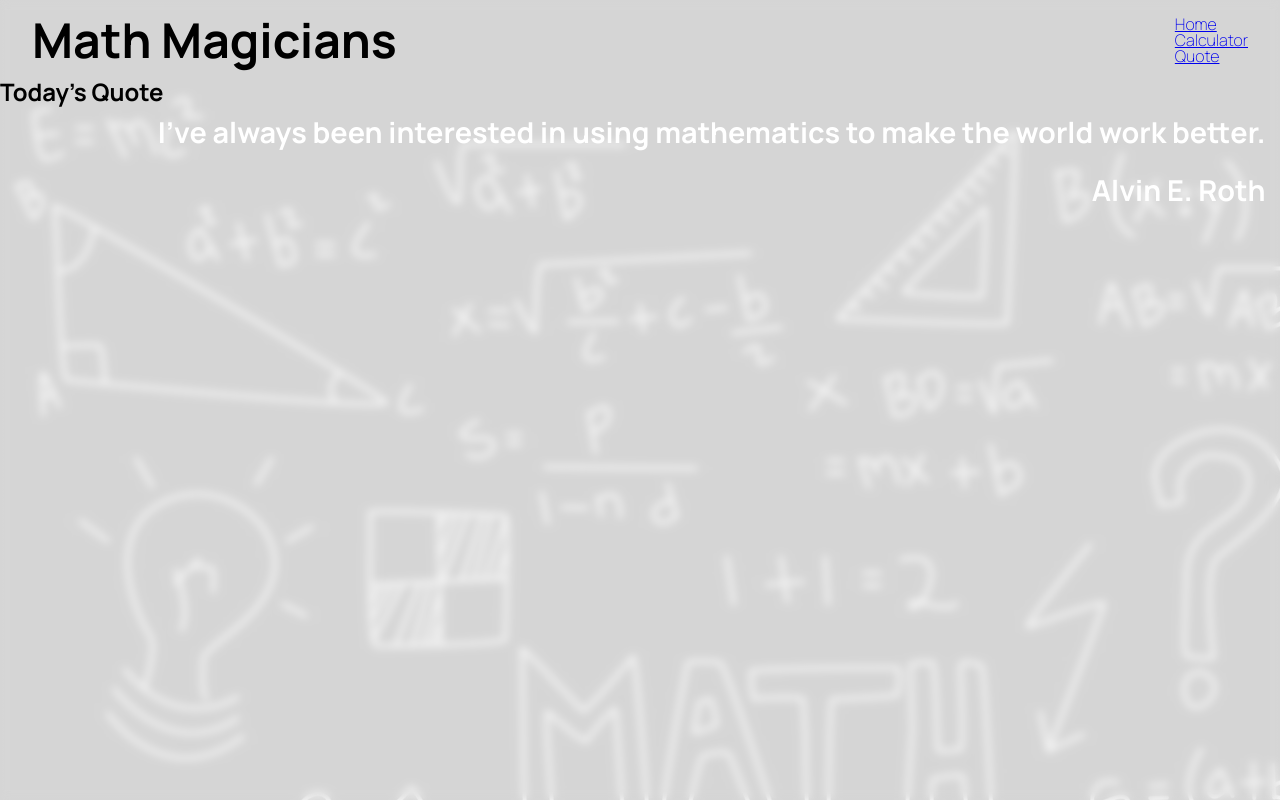
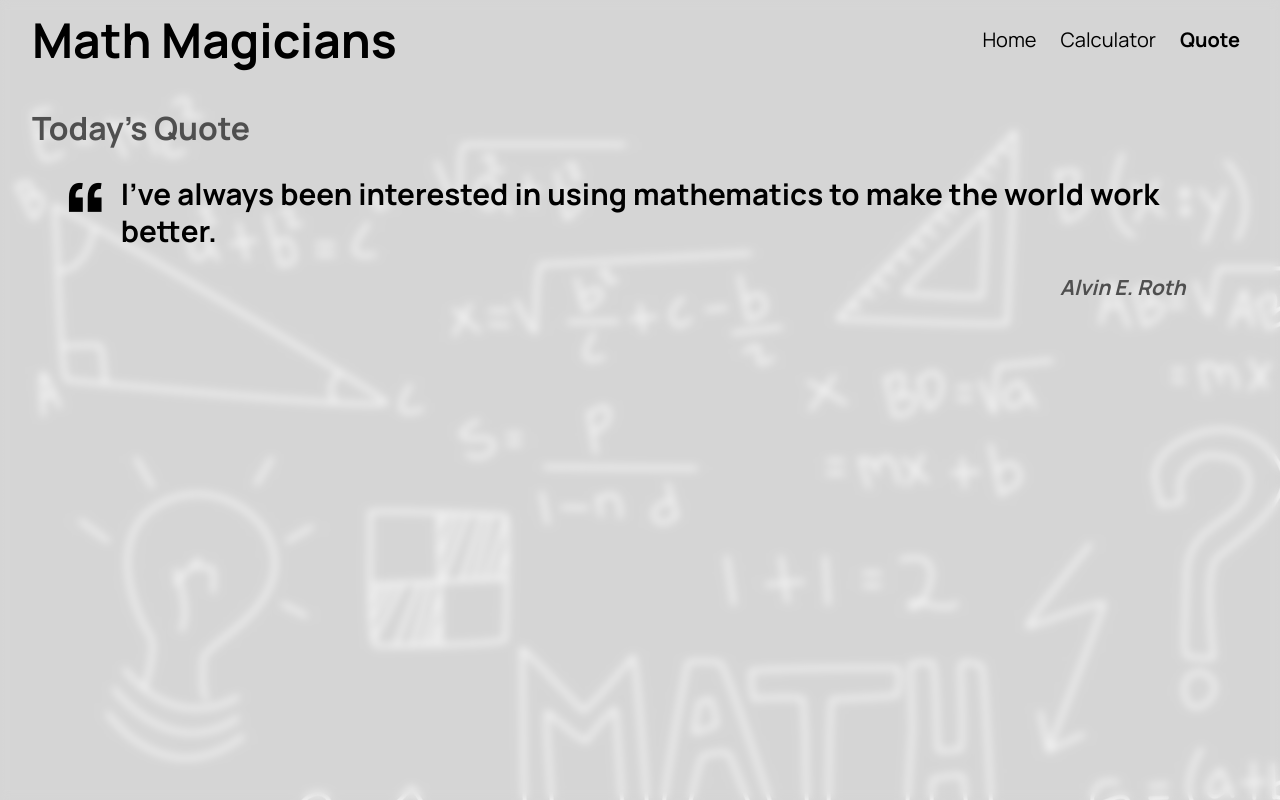
Before and after one commit to luigirazum/mv-math-magicians, a React (Create React App) app: page /quote in a window 1280 px wide. Built offline with nearby package versions, Linux system fonts and the light colour scheme.

Commit message:
Add style to the whole site.

```diff
--- a/src/assets/styles/index.css
+++ b/src/assets/styles/index.css
@@ -7,6 +7,7 @@
   --regular-fw: 400;
   --bold-fw: 700;
 }
+
 /* basic resets */
 *,
 *::after,
@@ -18,15 +19,88 @@
 }
 
 body {
-  background-color: #f0f0f0;
   width: 100vw;
   height: 100vh;
-  background: center
-              no-repeat
-              linear-gradient(rgba(245, 245, 245, 0.85),
-              rgba(245, 245, 245, 0.85)),
-              url(../imgs/bg/math_magicians_bg.jpg);
+  background:
+    center
+    no-repeat
+    linear-gradient(
+      rgba(245, 245, 245, 0.85),
+      rgba(245, 245, 245, 0.85)
+    ),
+    url(../imgs/bg/math_magicians_bg.jpg);
   backdrop-filter: blur(4px);
   font-family: 'Manrope', sans-serif;
   font-weight: var(--light-fw);
 }
+
+.active {
+  font-weight: var(--bold-fw);
+}
+
+.layout {
+  margin: 1em auto;
+  padding: 1em 2em;
+}
+
+.subtitle {
+  color: #4f4f4f;
+  font-size: 2rem;
+  margin-bottom: 0.5em;
+}
+
+.layout p {
+  color: initial;
+  text-align: justify;
+  padding: 0.5em 1em;
+  font-size: 1.3rem;
+  line-height: 1.25;
+}
+
+.layout .quote,
+.layout .author {
+  padding: 0.5em 3em;
+}
+
+.layout .quote {
+  font-size: 1.85rem;
+}
+
+.layout .author {
+  font-style: italic;
+  color: #4f4f4f;
+  text-align: end;
+}
+
+blockquote::before {
+  position: absolute;
+  left: 0.25em;
+  top: 0.05em;
+  content: open-quote;
+}
+
+blockquote {
+  position: relative;
+  font-weight: var(--bold-fw);
+  font-size: 7rem;
+  quotes: "“" "”" "‘" "’";
+}
+
+.layout.calculator {
+  display: flex;
+  justify-content: space-between;
+  flex: 1 0;
+}
+
+.layout.calculator .intro {
+  width: 45%;
+}
+
+.layout.calculator .Calculator {
+  padding: 2em 3.5em;
+}
+
+.layout .display p {
+  align-self: center;
+  text-align: end;
+}
--- a/src/components/Calculator.css
+++ b/src/components/Calculator.css
@@ -15,8 +15,6 @@ button,
 }
 
 .Calculator {
-  margin: 0 auto;
-  max-width: 25rem;
   display: grid;
   grid-template-columns: repeat(4, 1fr);
   grid-template-rows: repeat(6, 1fr);
--- a/src/components/NavBar.js
+++ b/src/components/NavBar.js
@@ -1,5 +1,8 @@
 import React from 'react';
 import { NavLink } from 'react-router-dom';
+
+// import styles module
+import nbstyles from './NavBar.module.css';
 
 const NavBar = () => {
   const links = [
@@ -23,8 +26,8 @@ const NavBar = () => {
   const navLinks = links.map((link) => {
     const { id, path, text } = link;
     return (
-      <li key={id}>
-        <NavLink to={path}>
+      <li key={id} className={nbstyles.li}>
+        <NavLink to={path} exact="true" className={nbstyles.links}>
           {text}
         </NavLink>
       </li>
@@ -33,7 +36,7 @@ const NavBar = () => {
 
   return (
     <nav>
-      <ul>
+      <ul className={nbstyles.ul}>
         {navLinks}
       </ul>
     </nav>
--- /dev/null
+++ b/src/components/NavBar.module.css
@@ -0,0 +1,20 @@
+ul {
+  display: flex;
+  align-items: center;
+  gap: 0.5em;
+}
+
+li {
+  padding: 0.35em 0.5em;
+}
+
+.links {
+  text-decoration: none;
+  font-weight: var(--regular-fw);
+  font-size: 1.25rem;
+  color: initial;
+}
+
+.links.active {
+  font-weight: var(--bold-fw);
+}
--- a/src/components/PageHeader.module.css
+++ b/src/components/PageHeader.module.css
@@ -1,6 +1,7 @@
 header {
   padding: 1em 2em;
   display: flex;
+  align-items: center;
 }
 
 h1 {
--- a/src/components/Quote.js
+++ b/src/components/Quote.js
@@ -68,10 +68,12 @@ const Quote = (props) => {
   const { quote, author } = todaysQuote;
 
   return (
-    <div>
-      <p>{quote}</p>
-      <p>{author}</p>
-    </div>
+    <>
+      <blockquote>
+        <p className="quote">{quote}</p>
+      </blockquote>
+      <p className="author">{author}</p>
+    </>
   );
 };
 
--- a/src/pages/CalcPage.js
+++ b/src/pages/CalcPage.js
@@ -5,11 +5,13 @@ import Calculator from '../components/Calculator';
 
 const CalcPage = () => (
   <>
-    <div>
-      <h2>Let&apos;s do some Math!</h2>
-      <p>You can do some calcs using this basic Calculator.</p>
+    <div className="layout calculator">
+      <div className="intro">
+        <h2 className="subtitle">Let&apos;s do some Math!</h2>
+        <p>You can do some calcs using this basic Calculator.</p>
+      </div>
+      <Calculator title="Calculator" />
     </div>
-    <Calculator title="Calculator" />
   </>
 );
 
--- a/src/pages/HomePage.js
+++ b/src/pages/HomePage.js
@@ -2,8 +2,8 @@ import React from 'react';
 import LoremIpsum from 'react-lorem-ipsum';
 
 const HomePage = () => (
-  <div>
-    <h2>This is the HomePage</h2>
+  <div className="layout">
+    <h2 className="subtitle">Welcome! Let&apos;s discover the Magic of Math&apos;s</h2>
     <LoremIpsum
       p={2}
       avgSentencesPerParagraph={4}
--- a/src/pages/QuotePage.js
+++ b/src/pages/QuotePage.js
@@ -5,10 +5,10 @@ import Quote from '../components/Quote';
 
 const QuotePage = () => (
   <>
-    <div>
-      <h2>Today&apos;s Quote</h2>
+    <div className="layout">
+      <h2 className="subtitle">Today&apos;s Quote</h2>
+      <Quote />
     </div>
-    <Quote />
   </>
 );
 
```
